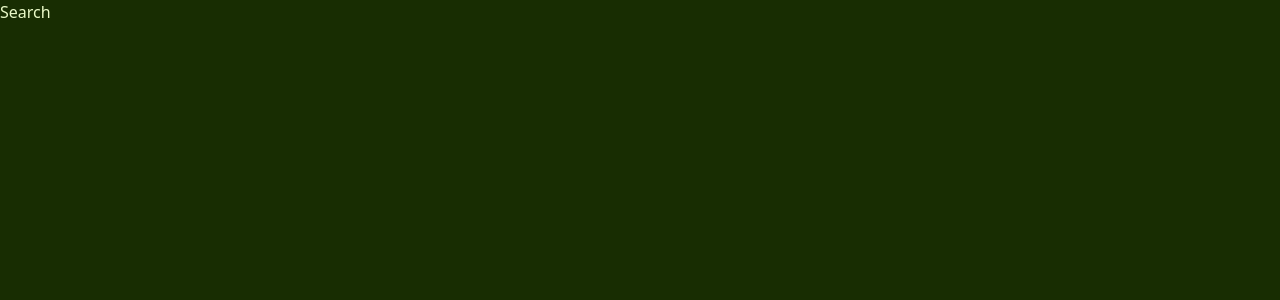
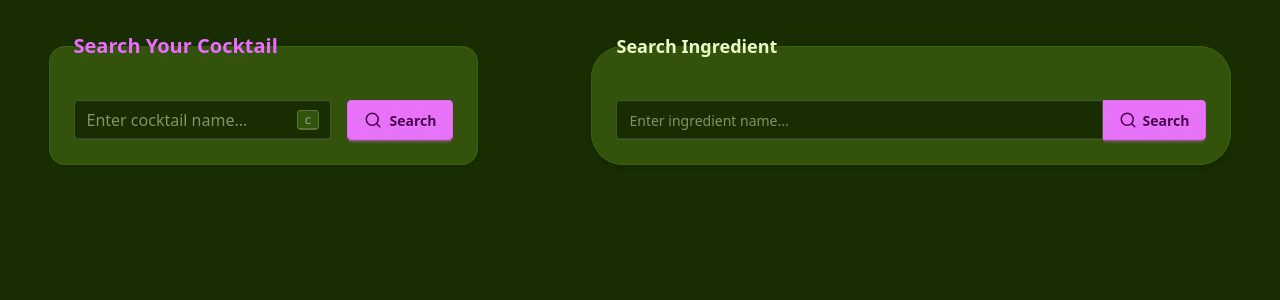
Before and after one commit to kanphatdev/Cocktail-Finder, a Next.js app: page /search in a window 1280 px wide. Shown: the top 300 px of the page. Built offline with nearby package versions, Linux system fonts and the light colour scheme.

Commit message:
finish search

```diff
--- a/src/app/search/page.tsx
+++ b/src/app/search/page.tsx
@@ -1,6 +1,13 @@
+import SearchCocktail from "@/components/SearchCocktail";
+import SearchIngredient from "@/components/SearchIngredient";
+
 const Search = () => {
   return (
-    <div>Search</div>
-  )
-}
-export default Search
+    <div className="flex gap-4 justify-center items-center">
+     <SearchCocktail />
+      <SearchIngredient />
+
+    </div>
+  );
+};
+export default Search;
--- /dev/null
+++ b/src/components/SearchCocktail.tsx
@@ -0,0 +1,100 @@
+"use client";
+
+import { fetcher } from "@/functions/fetcher";
+import { useState, useRef } from "react";
+import useSWR from "swr";
+import Image from "next/image";
+import Link from "next/link";
+import { Search } from "lucide-react";
+import { useCocktailSearch } from "@/hooks/useCocktailSearch";
+
+
+type Drink = {
+  idDrink: string;
+  strDrink: string;
+  strDrinkThumb: string;
+};
+
+type APIResponse = {
+  drinks: Drink[] | null;
+};
+
+const SearchCocktail = () => {
+  const [cocktail, setCocktail] = useState("");
+  const [query, setQuery] = useState("");
+  const inputRef = useRef<HTMLInputElement>(null);
+
+  const { handleSubmit } = useCocktailSearch(cocktail, setQuery, inputRef);
+
+  const { data, error, isLoading } = useSWR<APIResponse>(
+    query ? `https://www.thecocktaildb.com/api/json/v1/1/search.php?s=${query}` : null,
+    fetcher
+  );
+
+  const handleChange = (e: React.ChangeEvent<HTMLInputElement>) => {
+    setCocktail(e.target.value);
+  };
+
+  return (
+    <section className="max-w-6xl mx-auto px-4 py-8">
+      <form onSubmit={handleSubmit}>
+        <fieldset className="bg-base-200 border border-base-300 p-6 rounded-2xl shadow-sm">
+          <legend className="text-xl font-semibold text-primary mb-4">Search Your Cocktail</legend>
+          <div className="flex flex-col sm:flex-row items-stretch gap-4">
+            <div className="relative w-full">
+              <input
+                ref={inputRef}
+                type="text"
+                value={cocktail}
+                onChange={handleChange}
+                className="input input-bordered w-full text-base"
+                placeholder="Enter cocktail name..."
+              />
+              <kbd className="kbd kbd-sm absolute right-3 top-1/2 -translate-y-1/2 text-xs text-gray-400">
+                c
+              </kbd>
+            </div>
+            <button type="submit" className="btn btn-primary w-full sm:w-auto gap-2">
+              <Search size={18} /> Search
+            </button>
+          </div>
+        </fieldset>
+      </form>
+
+      {/* Results */}
+      {error && <p className="text-red-500 mt-6 text-center">Failed to load results.</p>}
+      {isLoading && <div className="flex justify-center mt-6"><span className="loading loading-spinner text-primary"></span></div>}
+      {data?.drinks === null && <p className="mt-6 text-center text-sm text-gray-500">No cocktails found.</p>}
+
+      {data?.drinks && (
+        <div className="grid grid-cols-1 sm:grid-cols-2 md:grid-cols-3 xl:grid-cols-4 gap-6 mt-10">
+          {data.drinks.map((drink) => (
+            <div key={drink.idDrink} className="bg-base-100 rounded-2xl shadow-lg hover:shadow-xl transition-all duration-300">
+              <figure>
+                <Image
+                  src={drink.strDrinkThumb}
+                  alt={drink.strDrink}
+                  width={400}
+                  height={300}
+                  className="w-full h-60 object-cover rounded-t-2xl"
+                />
+              </figure>
+              <div className="p-4 flex flex-col justify-between h-[160px]">
+                <h2 className="text-lg font-semibold text-base-content line-clamp-2">
+                  {drink.strDrink}
+                </h2>
+                <div className="mt-auto flex justify-end">
+                  <Link href={`/cocktail/${drink.idDrink}`} className="btn btn-outline btn-primary btn-sm capitalize">
+                    View
+                  </Link>
+                </div>
+              </div>
+            </div>
+          ))}
+        </div>
+      )}
+    </section>
+  );
+};
+
+export default SearchCocktail;
--- /dev/null
+++ b/src/components/SearchIngredient.tsx
@@ -0,0 +1,91 @@
+"use client";
+
+import { fetcher } from "@/functions/fetcher";
+import { useState, useRef } from "react";
+import useSWR from "swr";
+import { Search } from "lucide-react";
+
+type Ingredient = {
+  idIngredient: string;
+  strIngredient: string;
+  strDescription: string;
+  strType: string;
+  strAlcohol: string;
+  strABV: string;
+};
+
+type APIResponse = {
+  ingredients: Ingredient[] | null;
+};
+
+const SearchIngredient = () => {
+  const [ingredient, setIngredient] = useState("");
+  const [query, setQuery] = useState("");
+  const inputRef = useRef<HTMLInputElement>(null);
+
+  const handleChange = (e: React.ChangeEvent<HTMLInputElement>) => {
+    setIngredient(e.target.value);
+  };
+
+  const handleSubmit = (e: React.FormEvent<HTMLFormElement>) => {
+    e.preventDefault();
+    setQuery(ingredient.trim());
+  };
+
+  const { data, error, isLoading } = useSWR<APIResponse>(
+    query ? `https://www.thecocktaildb.com/api/json/v1/1/search.php?i=${query}` : null,
+    fetcher
+  );
+
+  return (
+    <div className="container mx-auto max-w-2xl p-4">
+      <form onSubmit={handleSubmit}>
+        <fieldset className="bg-base-200 border border-base-300 p-6 rounded-box shadow-md">
+          <legend className="text-lg font-semibold mb-4">Search Ingredient</legend>
+          <div className="join w-full">
+            <input
+              ref={inputRef}
+              type="text"
+              value={ingredient}
+              onChange={handleChange}
+              className="input input-bordered join-item w-full"
+              placeholder="Enter ingredient name..."
+            />
+            <button type="submit" className="btn btn-primary join-item">
+              <Search size={18} />
+              Search
+            </button>
+          </div>
+        </fieldset>
+      </form>
+
+      {error && <div className="mt-4 text-red-500">Failed to load data.</div>}
+      {isLoading && <div className="loading loading-spinner text-primary mt-4" />}
+      {data?.ingredients === null && (
+        <div className="mt-4 text-center text-sm text-gray-500">No ingredient found.</div>
+      )}
+
+      {data?.ingredients?.map((item) => (
+        <div key={item.idIngredient} className="card bg-base-100 shadow-md mt-6">
+          <div className="card-body">
+            <h2 className="card-title capitalize">{item.strIngredient}</h2>
+            <p className="text-sm text-base-content">{item.strDescription || "No description available."}</p>
+            <div className="card-actions justify-end mt-2 flex flex-wrap gap-2">
+              {item.strType && (
+                <div className="badge badge-primary badge-outline">{item.strType}</div>
+              )}
+              {item.strAlcohol && (
+                <div className="badge badge-secondary badge-outline">{item.strAlcohol}</div>
+              )}
+              {item.strABV && (
+                <div className="badge badge-accent badge-outline">{item.strABV}% ABV</div>
+              )}
+            </div>
+          </div>
+        </div>
+      ))}
+    </div>
+  );
+};
+
+export default SearchIngredient;
--- /dev/null
+++ b/src/hooks/useCocktailSearch.ts
@@ -0,0 +1,31 @@
+"use client";
+import { useCallback, useEffect } from "react";
+
+export function useCocktailSearch(
+  cocktail: string,
+  setQuery: (query: string) => void,
+  inputRef: React.RefObject<HTMLInputElement>
+) {
+  // Submit handler
+  const handleSubmit = useCallback(
+    (e: React.FormEvent<HTMLFormElement>) => {
+      e.preventDefault();
+      setQuery(cocktail.trim());
+    },
+    [cocktail, setQuery]
+  );
+
+  // Keyboard focus shortcut
+  useEffect(() => {
+    const handleKeyDown = (e: KeyboardEvent) => {
+      if (e.key.toLowerCase() === "c") {
+        inputRef.current?.focus();
+      }
+    };
+
+    window.addEventListener("keydown", handleKeyDown);
+    return () => window.removeEventListener("keydown", handleKeyDown);
+  }, [inputRef]);
+
+  return { handleSubmit };
+}
```
Also changed, not shown: 1 other file (tests, documents, lock files or other folders).
